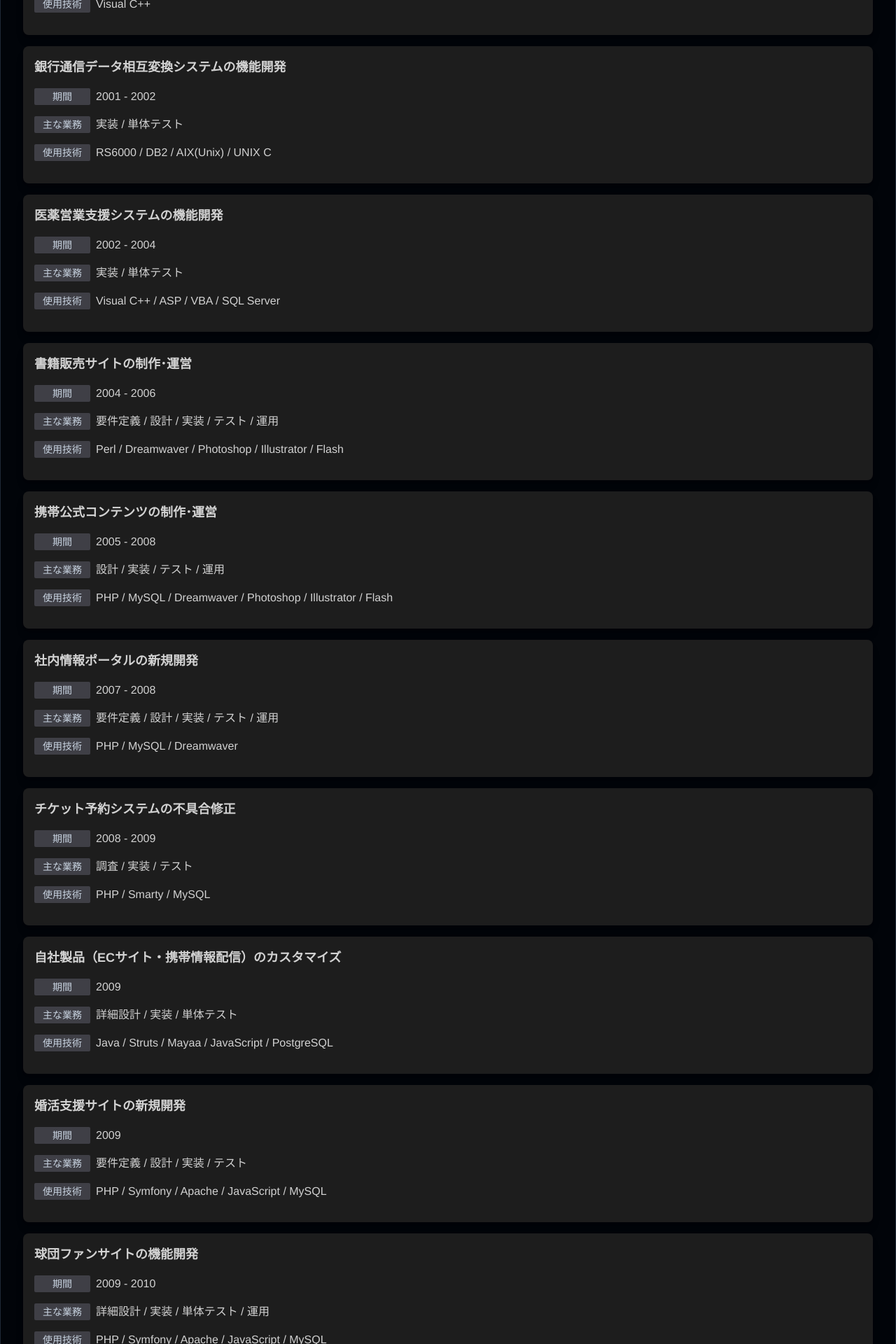
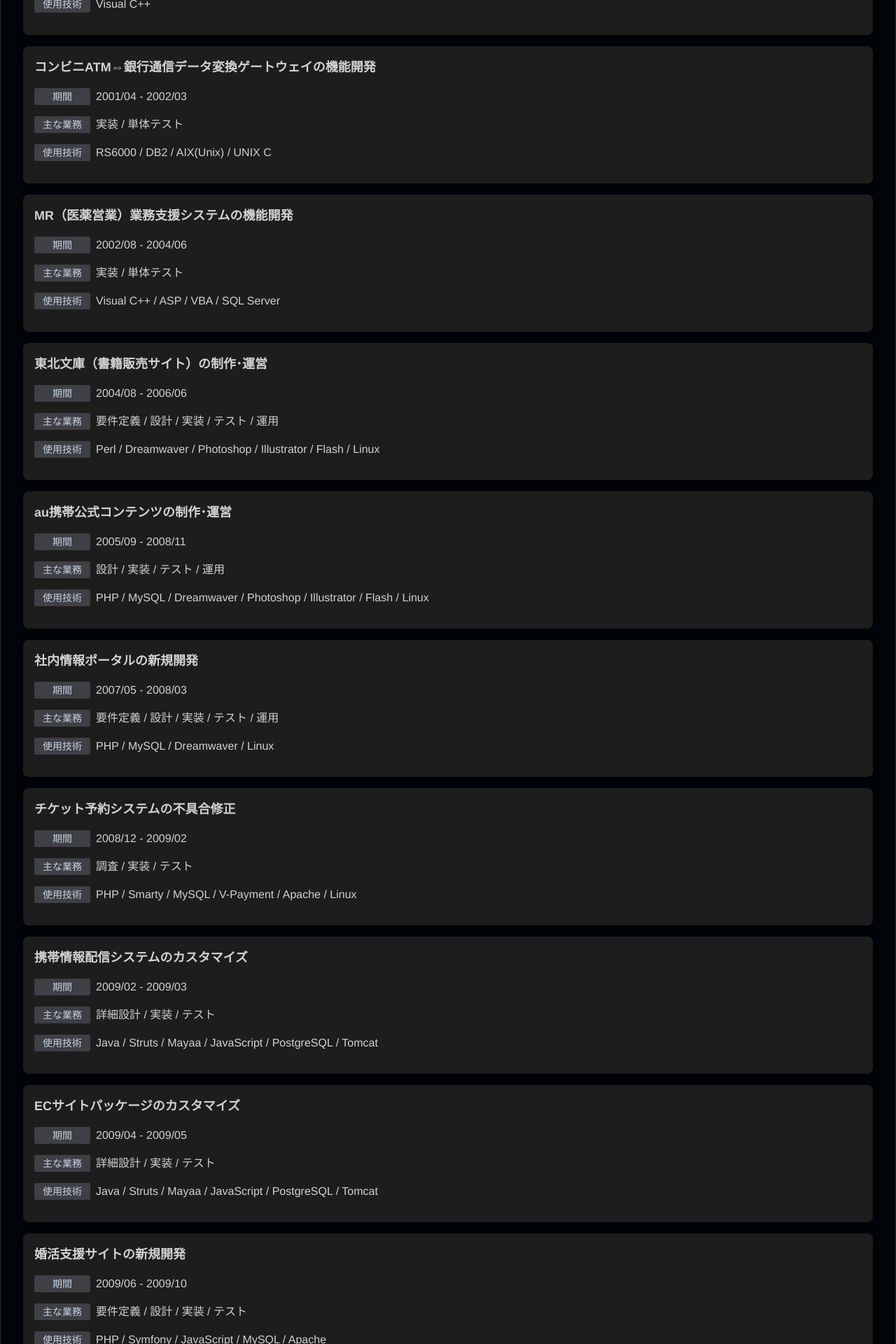
Before and after one commit to proyuki02/portfolio, a Next.js app: page / in a window 1280 px wide. Shown: the part 1700-3620 px from the top of the page at 70% size. Built offline with nearby package versions, Linux system fonts and the light colour scheme.

Commit message:
職歴更新

```diff
--- a/components/works.tsx
+++ b/components/works.tsx
@@ -19,95 +19,131 @@ export const Works = () => {
         Works
       </h2>
       <WorksCard summary="自社製品（医療画像解析・FAX通信・電話自動応答）のカスタマイズ">
-        <WorksCardItemSpan>2000</WorksCardItemSpan>
+        <WorksCardItemSpan>2000/04 - 2000/12</WorksCardItemSpan>
         <WorksCardItemJob>実装 / 単体テスト</WorksCardItemJob>
         <WorksCardItemTech>Visual C++</WorksCardItemTech>
       </WorksCard>
-      <WorksCard summary="銀行通信データ相互変換システムの機能開発">
-        <WorksCardItemSpan>2001 - 2002</WorksCardItemSpan>
+      <WorksCard summary="コンビニATM⇔銀行通信データ変換ゲートウェイの機能開発">
+        <WorksCardItemSpan>2001/04 - 2002/03</WorksCardItemSpan>
         <WorksCardItemJob>実装 / 単体テスト</WorksCardItemJob>
         <WorksCardItemTech>RS6000 / DB2 / AIX(Unix) / UNIX C</WorksCardItemTech>
       </WorksCard>
-      <WorksCard summary="医薬営業支援システムの機能開発">
-        <WorksCardItemSpan>2002 - 2004</WorksCardItemSpan>
+      <WorksCard summary="MR（医薬営業）業務支援システムの機能開発">
+        <WorksCardItemSpan>2002/08 - 2004/06</WorksCardItemSpan>
         <WorksCardItemJob>実装 / 単体テスト</WorksCardItemJob>
         <WorksCardItemTech>
           Visual C++ / ASP / VBA / SQL Server
         </WorksCardItemTech>
       </WorksCard>
-      <WorksCard summary="書籍販売サイトの制作･運営">
-        <WorksCardItemSpan>2004 - 2006</WorksCardItemSpan>
+      <WorksCard summary="東北文庫（書籍販売サイト）の制作･運営">
+        <WorksCardItemSpan>2004/08 - 2006/06</WorksCardItemSpan>
         <WorksCardItemJob>
           要件定義 / 設計 / 実装 / テスト / 運用
         </WorksCardItemJob>
         <WorksCardItemTech>
-          Perl / Dreamwaver / Photoshop / Illustrator / Flash
+          Perl / Dreamwaver / Photoshop / Illustrator / Flash / Linux
         </WorksCardItemTech>
       </WorksCard>
-      <WorksCard summary="携帯公式コンテンツの制作･運営">
-        <WorksCardItemSpan>2005 - 2008</WorksCardItemSpan>
+      <WorksCard summary="au携帯公式コンテンツの制作･運営">
+        <WorksCardItemSpan>2005/09 - 2008/11</WorksCardItemSpan>
         <WorksCardItemJob>設計 / 実装 / テスト / 運用</WorksCardItemJob>
         <WorksCardItemTech>
-          PHP / MySQL / Dreamwaver / Photoshop / Illustrator / Flash
+          PHP / MySQL / Dreamwaver / Photoshop / Illustrator / Flash / Linux
         </WorksCardItemTech>
       </WorksCard>
       <WorksCard summary="社内情報ポータルの新規開発">
-        <WorksCardItemSpan>2007 - 2008</WorksCardItemSpan>
+        <WorksCardItemSpan>2007/05 - 2008/03</WorksCardItemSpan>
         <WorksCardItemJob>
           要件定義 / 設計 / 実装 / テスト / 運用
         </WorksCardItemJob>
-        <WorksCardItemTech>PHP / MySQL / Dreamwaver</WorksCardItemTech>
+        <WorksCardItemTech>PHP / MySQL / Dreamwaver / Linux</WorksCardItemTech>
       </WorksCard>
       <WorksCard summary="チケット予約システムの不具合修正">
-        <WorksCardItemSpan>2008 - 2009</WorksCardItemSpan>
+        <WorksCardItemSpan>2008/12 - 2009/02</WorksCardItemSpan>
         <WorksCardItemJob>調査 / 実装 / テスト</WorksCardItemJob>
-        <WorksCardItemTech>PHP / Smarty / MySQL</WorksCardItemTech>
+        <WorksCardItemTech>
+          PHP / Smarty / MySQL / V-Payment / Apache / Linux
+        </WorksCardItemTech>
       </WorksCard>
-      <WorksCard summary="自社製品（ECサイト・携帯情報配信）のカスタマイズ">
-        <WorksCardItemSpan>2009</WorksCardItemSpan>
-        <WorksCardItemJob>詳細設計 / 実装 / 単体テスト</WorksCardItemJob>
+      <WorksCard summary="携帯情報配信システムのカスタマイズ">
+        <WorksCardItemSpan>2009/02 - 2009/03</WorksCardItemSpan>
+        <WorksCardItemJob>詳細設計 / 実装 / テスト</WorksCardItemJob>
         <WorksCardItemTech>
-          Java / Struts / Mayaa / JavaScript / PostgreSQL
+          Java / Struts / Mayaa / JavaScript / PostgreSQL / Tomcat
+        </WorksCardItemTech>
+      </WorksCard>
+      <WorksCard summary="ECサイトパッケージのカスタマイズ">
+        <WorksCardItemSpan>2009/04 - 2009/05</WorksCardItemSpan>
+        <WorksCardItemJob>詳細設計 / 実装 / テスト</WorksCardItemJob>
+        <WorksCardItemTech>
+          Java / Struts / Mayaa / JavaScript / PostgreSQL / Tomcat
         </WorksCardItemTech>
       </WorksCard>
       <WorksCard summary="婚活支援サイトの新規開発">
-        <WorksCardItemSpan>2009</WorksCardItemSpan>
+        <WorksCardItemSpan>2009/06 - 2009/10</WorksCardItemSpan>
         <WorksCardItemJob>要件定義 / 設計 / 実装 / テスト</WorksCardItemJob>
         <WorksCardItemTech>
-          PHP / Symfony / Apache / JavaScript / MySQL
+          PHP / Symfony / JavaScript / MySQL / Apache
         </WorksCardItemTech>
       </WorksCard>
       <WorksCard summary="球団ファンサイトの機能開発">
-        <WorksCardItemSpan>2009 - 2010</WorksCardItemSpan>
-        <WorksCardItemJob>詳細設計 / 実装 / 単体テスト / 運用</WorksCardItemJob>
+        <WorksCardItemSpan>2009/11 - 2010/03</WorksCardItemSpan>
+        <WorksCardItemJob>詳細設計 / 実装 / テスト</WorksCardItemJob>
         <WorksCardItemTech>
-          PHP / Symfony / Apache / JavaScript / MySQL
+          PHP / Symfony / JavaScript / MySQL / Apache / Linux
+        </WorksCardItemTech>
+      </WorksCard>
+      <WorksCard summary="ポータルサイト保守">
+        <WorksCardItemSpan>2010/04 - 2010/04</WorksCardItemSpan>
+        <WorksCardItemJob>設計 / 実装 / テスト</WorksCardItemJob>
+        <WorksCardItemTech>
+          Java / Struts / Mojavi / PHP / JavaScript / Tomcat / Apache / Linux
+        </WorksCardItemTech>
+      </WorksCard>
+      <WorksCard summary="売上レポートバッチ開発">
+        <WorksCardItemSpan>2010/05 - 2010/05</WorksCardItemSpan>
+        <WorksCardItemJob>設計 / 実装 / テスト</WorksCardItemJob>
+        <WorksCardItemTech>Java / Spring / Oracle / Linux</WorksCardItemTech>
+      </WorksCard>
+      <WorksCard summary="汎用応募受付フォーム開発">
+        <WorksCardItemSpan>2010/06 - 2010/09</WorksCardItemSpan>
+        <WorksCardItemJob>要件定義 / 設計 / 実装 / テスト</WorksCardItemJob>
+        <WorksCardItemTech>
+          Java / Struts / MySQL / Tomcat / Apache / Linux
         </WorksCardItemTech>
       </WorksCard>
       <WorksCard summary="データウェアハウスのリニューアル">
-        <WorksCardItemSpan>2010 - 2016</WorksCardItemSpan>
+        <WorksCardItemSpan>2010/10 - 2016/05</WorksCardItemSpan>
         <WorksCardItemJob>
           設計 / 実装 / テスト / 運用 / 開発環境整備
         </WorksCardItemJob>
         <WorksCardItemTech>
-          Hadoop / Hive / Bash script / Perl / Java / Spring / Ruby / Sinatra /
-          jQuery / Bitbucket / Jenkins / Cloud Foundry / Splunk / MySQL / Oracle
-          / Systemwalker
+          Hadoop / Hive / Bash script / Perl / Java / Spring / SAStruts /
+          Velocity / Jersey / Ruby / Sinatra / Slim / Sass / jQuery / Bitbucket
+          / Jenkins / Cloud Foundry / Splunk / MySQL / Exadata / Infomix / Derby
+          / Systemwalker / Linux
+        </WorksCardItemTech>
+      </WorksCard>
+      <WorksCard summary="ECモール運用ツールのDBマイグレーション">
+        <WorksCardItemSpan>2015/02 - 2015/03</WorksCardItemSpan>
+        <WorksCardItemJob>実装 / テスト</WorksCardItemJob>
+        <WorksCardItemTech>
+          Java / Struts / Infomix / Exadata / Tomcat / Linux
         </WorksCardItemTech>
       </WorksCard>
       <WorksCard summary="店舗評価システムの新規開発">
-        <WorksCardItemSpan>2016 - 2018</WorksCardItemSpan>
+        <WorksCardItemSpan>2016/04 - 2018/09</WorksCardItemSpan>
         <WorksCardItemJob>
           プロトタイピング / 設計 / 実装 / テスト / 運用 / 開発環境整備
         </WorksCardItemJob>
         <WorksCardItemTech>
           React / Flow / Redux / Java / Spring / Swagger / Bitbucket / Jenkins /
           Cloud Foundry / Splunk / MySQL / Oracle / Flyway / Kafka / PowerCenter
-          / Zeppelin
+          / Zeppelin / Linux
         </WorksCardItemTech>
       </WorksCard>
       <WorksCard summary="顧客管理システムの新規開発">
-        <WorksCardItemSpan>2018 - 2024</WorksCardItemSpan>
+        <WorksCardItemSpan>2018/09 - now</WorksCardItemSpan>
         <WorksCardItemJob>
           プロトタイピング / 設計 / 実装 / テスト / 運用 / 開発環境整備
         </WorksCardItemJob>
@@ -115,19 +151,19 @@ export const Works = () => {
           TypeScript / React / MobX / Express / Swagger / GitHub Enterprise /
           CircleCI / Docker / Cloud Foundry / Splunk / Redis / MySQL / Kafka /
           Next.js / zustand / tRPC / TypeORM / Vite / Vitest / Kubernetes /
-          Kustomize / Elastic Stack / PractiTest / GitOps / Bitbucket / Jenkins
+          Elastic Stack / PractiTest / GitOps / Bitbucket / Jenkins / Linux
         </WorksCardItemTech>
       </WorksCard>
       <WorksCard summary="問い合わせシステムのリニューアル・機能開発">
-        <WorksCardItemSpan>2019 - 2024</WorksCardItemSpan>
+        <WorksCardItemSpan>2019/03 - now</WorksCardItemSpan>
         <WorksCardItemJob>
           設計 / 実装 / テスト / 運用 / 開発環境整備
         </WorksCardItemJob>
         <WorksCardItemTech>
           TypeScript / React / Next.js / MobX / zustand / tRPC / NestJS / Jest /
           Socket.IO / Java / Spring / GitOps / Bitbucket / Jenkins / Docker /
-          Kubernetes / Kustomize / Elastic Stack / Splunk / Redis / MySQL /
-          PractiTest / OpenAI API
+          Kubernetes / Elastic Stack / Splunk / Redis / MySQL / PractiTest /
+          OpenAI API / Linux
         </WorksCardItemTech>
       </WorksCard>
     </section>
```
